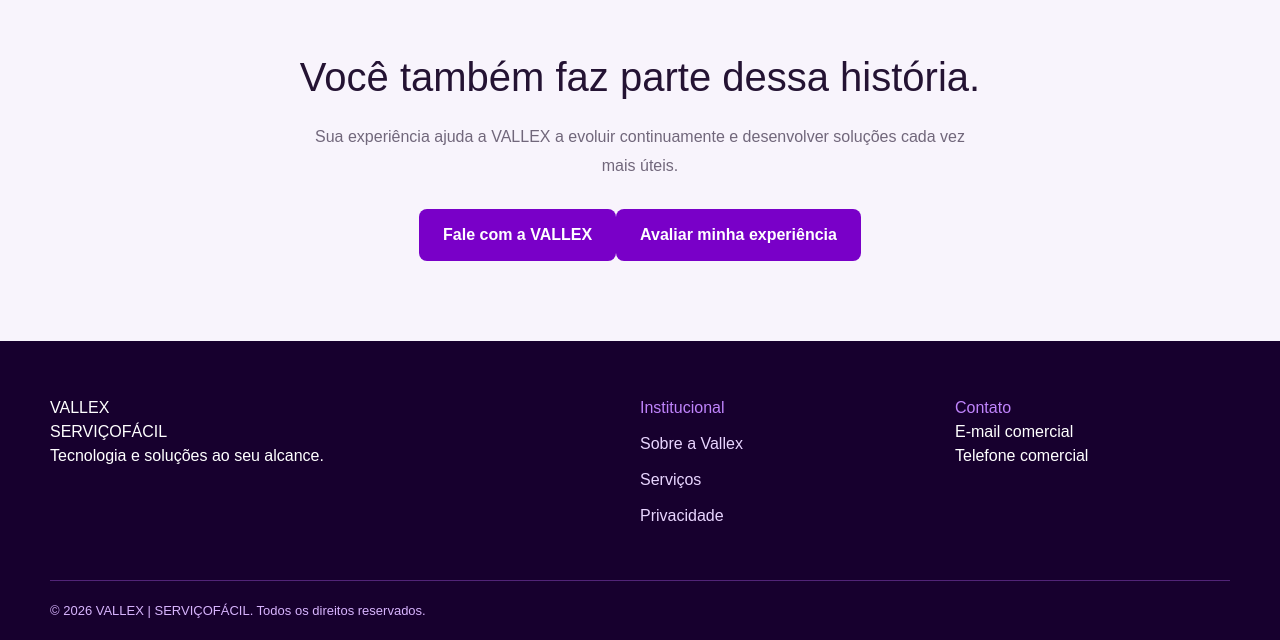
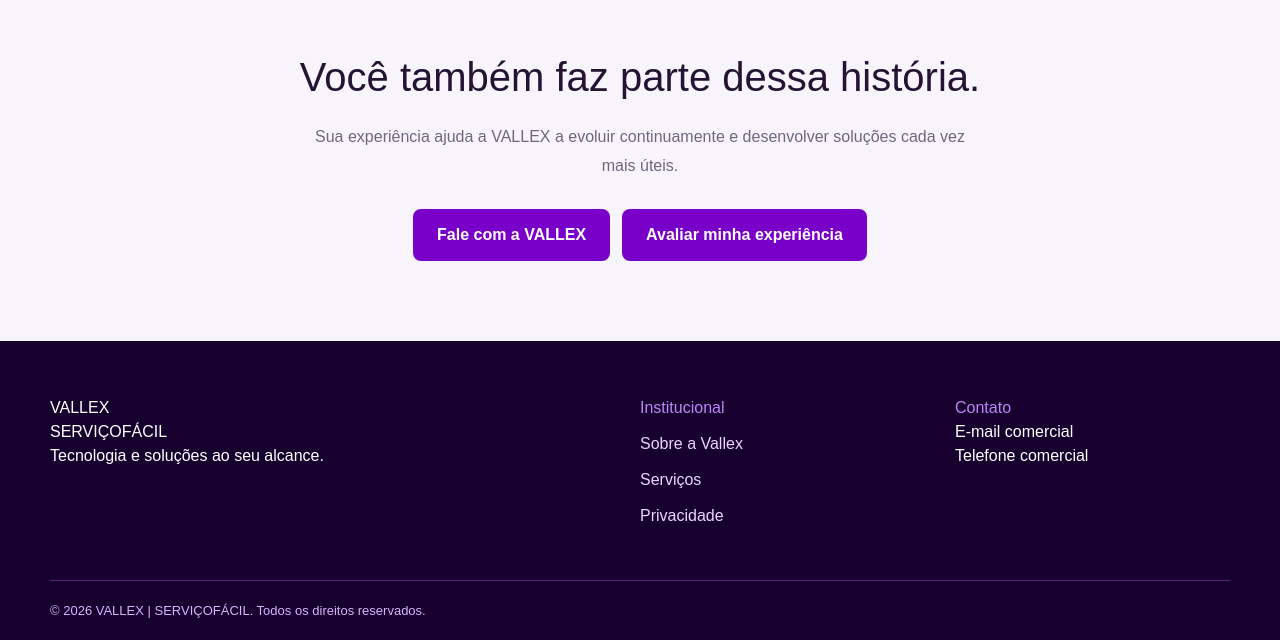
Before and after one commit to vallexadm/vallex-site, a Next.js app: page /experiencias in a window 1280 px wide. Shown: the part 1279-1919 px from the top of the page. Built offline with nearby package versions, Linux system fonts and the light colour scheme; no server answers; the database is empty.

Commit message:
Corrige espacamento dos botoes de experiencias

```diff
--- a/app/experiencias/experiencias.module.css
+++ b/app/experiencias/experiencias.module.css
@@ -263,3 +263,10 @@
     font-size: 13px;
   }
 }
+.invitationActions {
+  display: flex;
+  justify-content: center;
+  align-items: center;
+  flex-wrap: wrap;
+  gap: 12px;
+}
--- a/components/ExperiencesContent.tsx
+++ b/components/ExperiencesContent.tsx
@@ -221,14 +221,14 @@ export default function ExperiencesContent() {
             continuamente e desenvolver soluções cada
             vez mais úteis.
           </p>
-
+          <div className={styles.invitationActions}>
               <a href="/contato" className={styles.secondaryButton}>
                   Fale com a VALLEX
               </a>
-
                   <a href="/avaliar" className={styles.secondaryButton}>
                   Avaliar minha experiência
               </a>
+          </div>
         </div>
       </section>
     </div>
```
Lines whose indentation alone changed are shown as unchanged.
